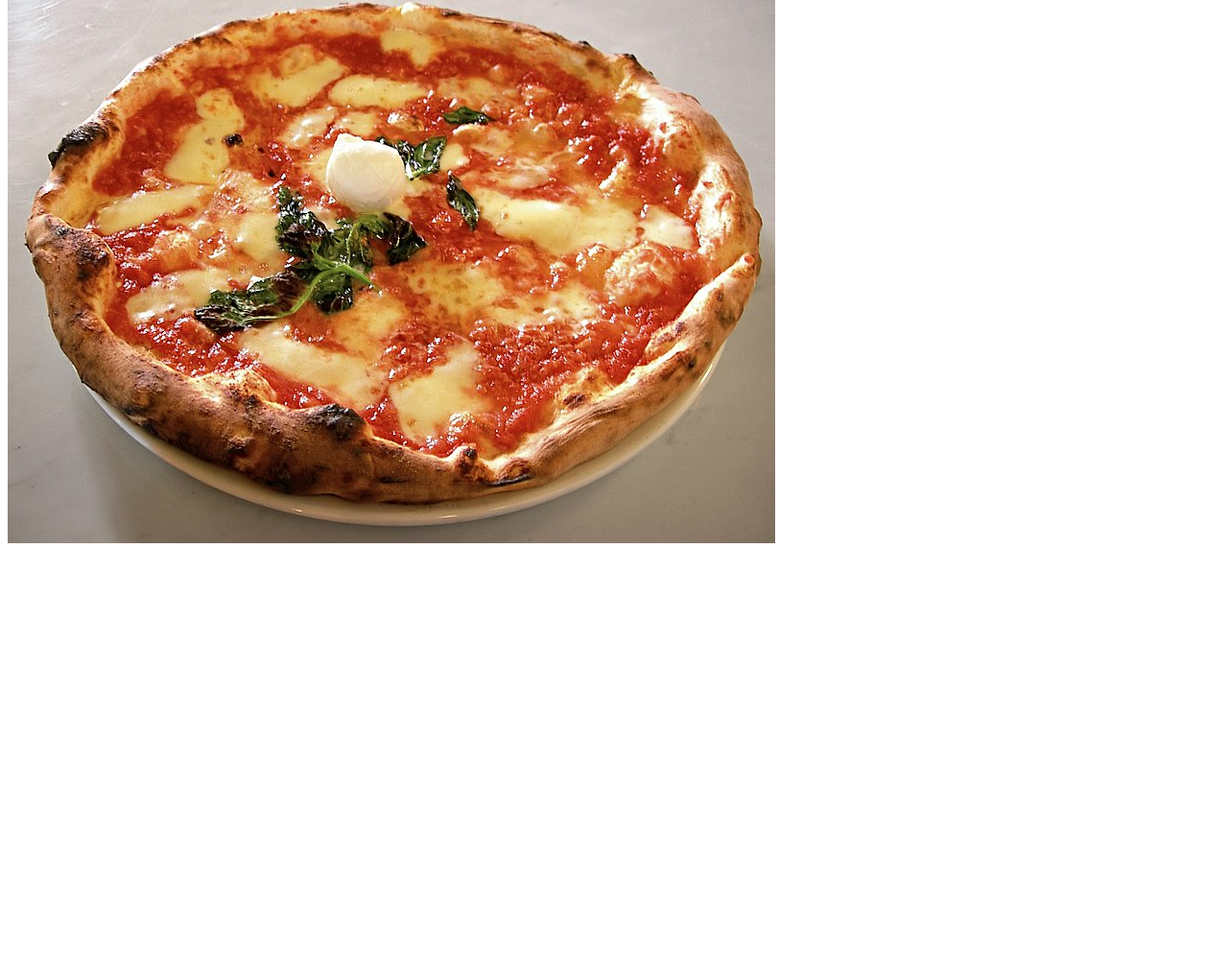
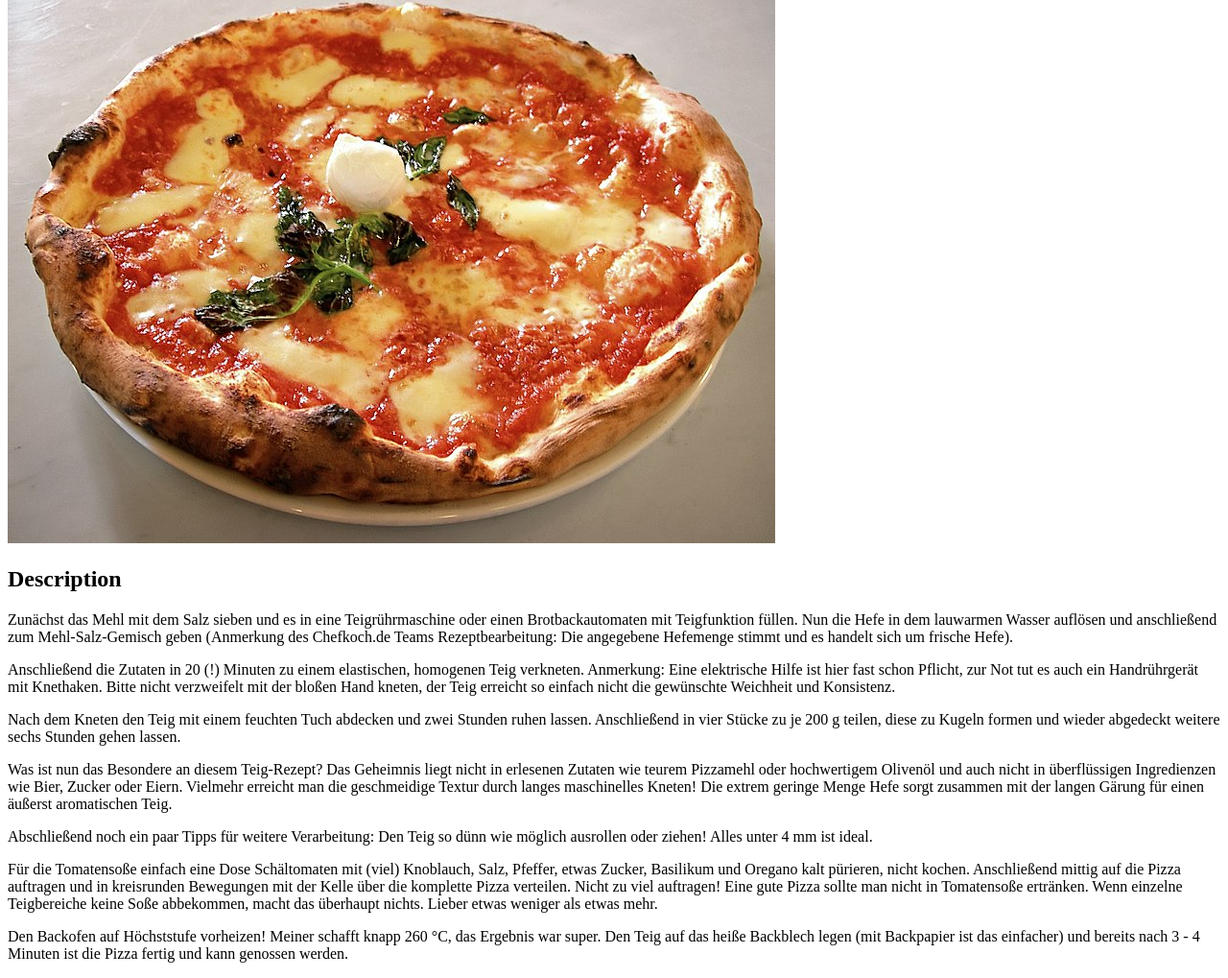
Before and after one commit to jan0803/odin-recipes, a plain HTML site: page recipes/pizza.html in a window 1280 px wide. Shown: the part 114-1133 px from the top of the page at 96% size. Before the commit the page ends 800 px from the top, so only its background shows below. Drawn offline with Linux system fonts and the light colour scheme.

Commit message:
Add description title and text to pizza.html

```diff
--- a/recipes/pizza.html
+++ b/recipes/pizza.html
@@ -12,5 +12,34 @@
 
     <img src="../images/Pizza.jpg" alt="Pizza">
 
+    <h2>Description</h2>
+        <p>Zunächst das Mehl mit dem Salz sieben und es in eine Teigrührmaschine oder einen Brotbackautomaten mit Teigfunktion füllen.
+            Nun die Hefe in dem lauwarmen Wasser auflösen und anschließend zum Mehl-Salz-Gemisch geben (Anmerkung des Chefkoch.de Teams Rezeptbearbeitung:
+            Die angegebene Hefemenge stimmt und es handelt sich um frische Hefe).</p>
+
+        <p>Anschließend die Zutaten in 20 (!) Minuten zu einem elastischen, homogenen Teig verkneten.
+            Anmerkung: Eine elektrische Hilfe ist hier fast schon Pflicht, zur Not tut es auch ein Handrührgerät mit Knethaken.
+            Bitte nicht verzweifelt mit der bloßen Hand kneten, der Teig erreicht so einfach nicht die gewünschte Weichheit und Konsistenz.</p>
+
+        <p>Nach dem Kneten den Teig mit einem feuchten Tuch abdecken und zwei Stunden ruhen lassen.
+            Anschließend in vier Stücke zu je 200 g teilen, diese zu Kugeln formen und wieder abgedeckt weitere sechs Stunden gehen lassen.</p>
+
+        <p>Was ist nun das Besondere an diesem Teig-Rezept?
+            Das Geheimnis liegt nicht in erlesenen Zutaten wie teurem Pizzamehl oder hochwertigem Olivenöl und auch nicht in überflüssigen Ingredienzen wie Bier,
+            Zucker oder Eiern. Vielmehr erreicht man die geschmeidige Textur durch langes maschinelles Kneten!
+            Die extrem geringe Menge Hefe sorgt zusammen mit der langen Gärung für einen äußerst aromatischen Teig.</p>
+
+        <p>Abschließend noch ein paar Tipps für weitere Verarbeitung:
+            Den Teig so dünn wie möglich ausrollen oder ziehen! Alles unter 4 mm ist ideal.</p>
+
+        <p>Für die Tomatensoße einfach eine Dose Schältomaten mit (viel) Knoblauch, Salz, Pfeffer, etwas Zucker, Basilikum und Oregano kalt pürieren, nicht kochen.
+            Anschließend mittig auf die Pizza auftragen und in kreisrunden Bewegungen mit der Kelle über die komplette Pizza verteilen.
+            Nicht zu viel auftragen! Eine gute Pizza sollte man nicht in Tomatensoße ertränken. Wenn einzelne Teigbereiche keine Soße abbekommen,
+            macht das überhaupt nichts. Lieber etwas weniger als etwas mehr.</p>
+
+        <p>Den Backofen auf Höchststufe vorheizen! Meiner schafft knapp 260 °C, das Ergebnis war super.
+            Den Teig auf das heiße Backblech legen (mit Backpapier ist das einfacher) und bereits nach 3 - 4 Minuten ist die Pizza fertig und kann genossen werden. </p>
+
+
 </body>
 </html>
```
